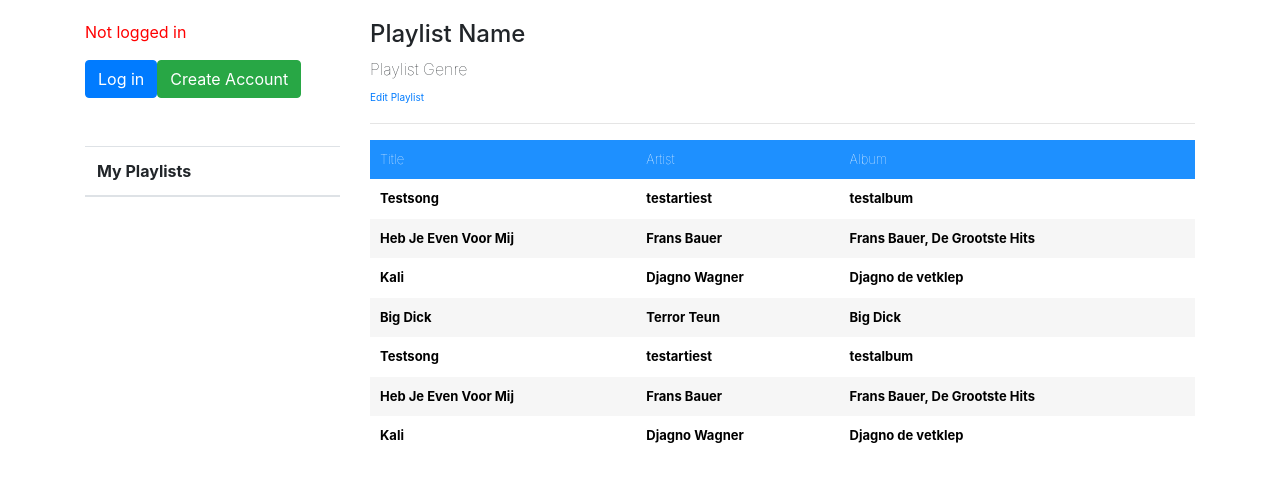
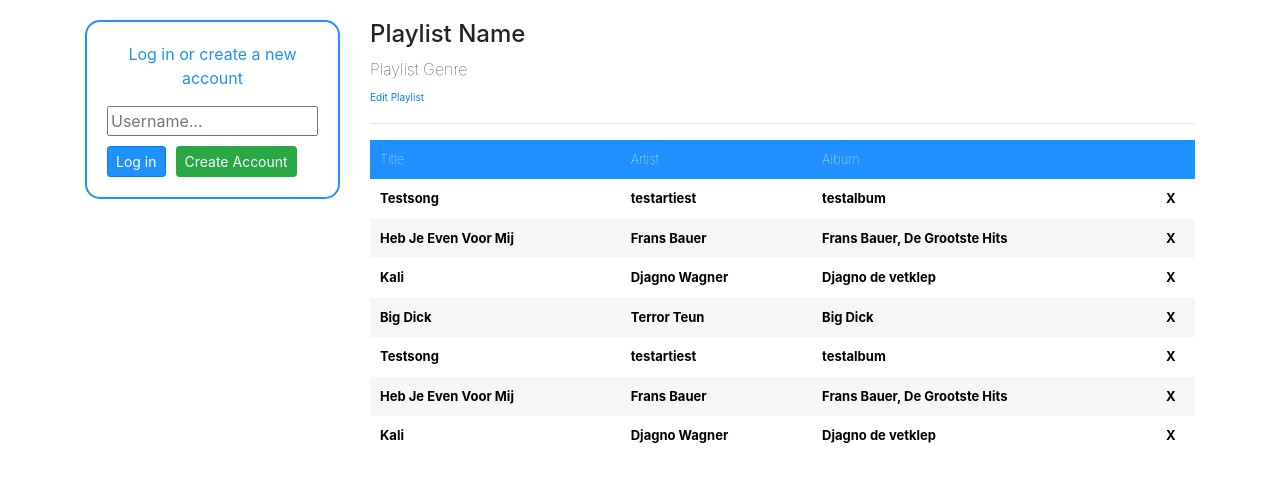
Before and after one commit to 2116547/spotify-playlist-angular, an Angular app: page / in a window 1280 px wide. Shown: the top 482 px of the page. Built offline with nearby package versions, Linux system fonts and the light colour scheme.

Commit message:
Optimized login visuals

```diff
--- a/src/app/playlist/song-list/song-list.component.css
+++ b/src/app/playlist/song-list/song-list.component.css
@@ -21,6 +21,11 @@ tr:hover {
   cursor: pointer;
 }
 
+tr.hoverdelete:hover {
+  background-color: rgba(255, 33, 51, 0.47) !important;
+  cursor: pointer;
+}
+
 .table {
   background: #ffffff;
   color: #000000;
--- a/src/app/playlist/song-list/song-list.component.html
+++ b/src/app/playlist/song-list/song-list.component.html
@@ -4,6 +4,7 @@
     <th>Title</th>
     <th>Artist</th>
     <th>Album</th>
+    <th></th>
   </tr>
   </thead>
   <tbody>
@@ -11,6 +12,7 @@
       <td>{{song.songTitle}}</td>
       <td>{{song.songArtist}}</td>
       <td>{{song.songAlbum}}</td>
+      <td align="center" (click)="onSongDelete()"><span>X</span></td>
     </tr>
   </tbody>
 </table>
--- a/src/app/playlist/song-list/song-list.component.ts
+++ b/src/app/playlist/song-list/song-list.component.ts
@@ -23,4 +23,8 @@ export class SongListComponent implements OnInit {
   ngOnInit() {
   }
 
+  onSongDelete() {
+    // delete song, give name or id as paramiter
+  }
+
 }
--- a/src/app/sidebar/sidebar.component.html
+++ b/src/app/sidebar/sidebar.component.html
@@ -1,3 +1,3 @@
 <app-user></app-user>
 <br><br>
-<app-playlist-list></app-playlist-list>
+<app-playlist-list *ngIf="userLoggedIn === true"></app-playlist-list>
--- a/src/app/sidebar/sidebar.component.ts
+++ b/src/app/sidebar/sidebar.component.ts
@@ -1,4 +1,6 @@
 import { Component, OnInit } from '@angular/core';
+
+import { User } from 'user/user.component';
 
 @Component({
   selector: 'app-sidebar',
--- a/src/app/sidebar/user/user.component.css
+++ b/src/app/sidebar/user/user.component.css
@@ -0,0 +1,7 @@
+.box-blue {
+  margin:0 0 25px;
+  overflow:hidden;
+  padding:20px;
+  border:2px solid dodgerblue;
+  border-radius: 15px;
+}
--- a/src/app/sidebar/user/user.component.html
+++ b/src/app/sidebar/user/user.component.html
@@ -1,7 +1,10 @@
-<div *ngIf="userLoggedIn === false">
-  <p style="color: red;">Not logged in</p>
-  <button class="btn btn-primary" (click)="onLogin()">Log in</button>
-  <button class="btn btn-success" (click)="onCreatAccount()">Create Account</button>
+<div *ngIf="userLoggedIn === false" class="box-blue">
+  <p style="color: dodgerblue; margin-left: -10px; margin-right: -10px;" align="center">Log in or create a new account</p>
+  <form action="">
+    <input type="text" id="userName" placeholder="Username..." style="width: 100%;"><br>
+  </form>
+  <button class="btn btn-primary btn-sm" (click)="onLogin()" style="background-color: dodgerblue; margin-right: 10px; margin-top: 10px">Log in</button>
+  <button class="btn btn-success btn-sm" (click)="onCreatAccount()" style="margin-top: 10px">Create Account</button>
 </div>
 <div *ngIf="userLoggedIn === true">
   <h4>Welcome, user</h4>
```
Also changed, not shown: src/app/app.component.css (line endings or trailing spaces).
